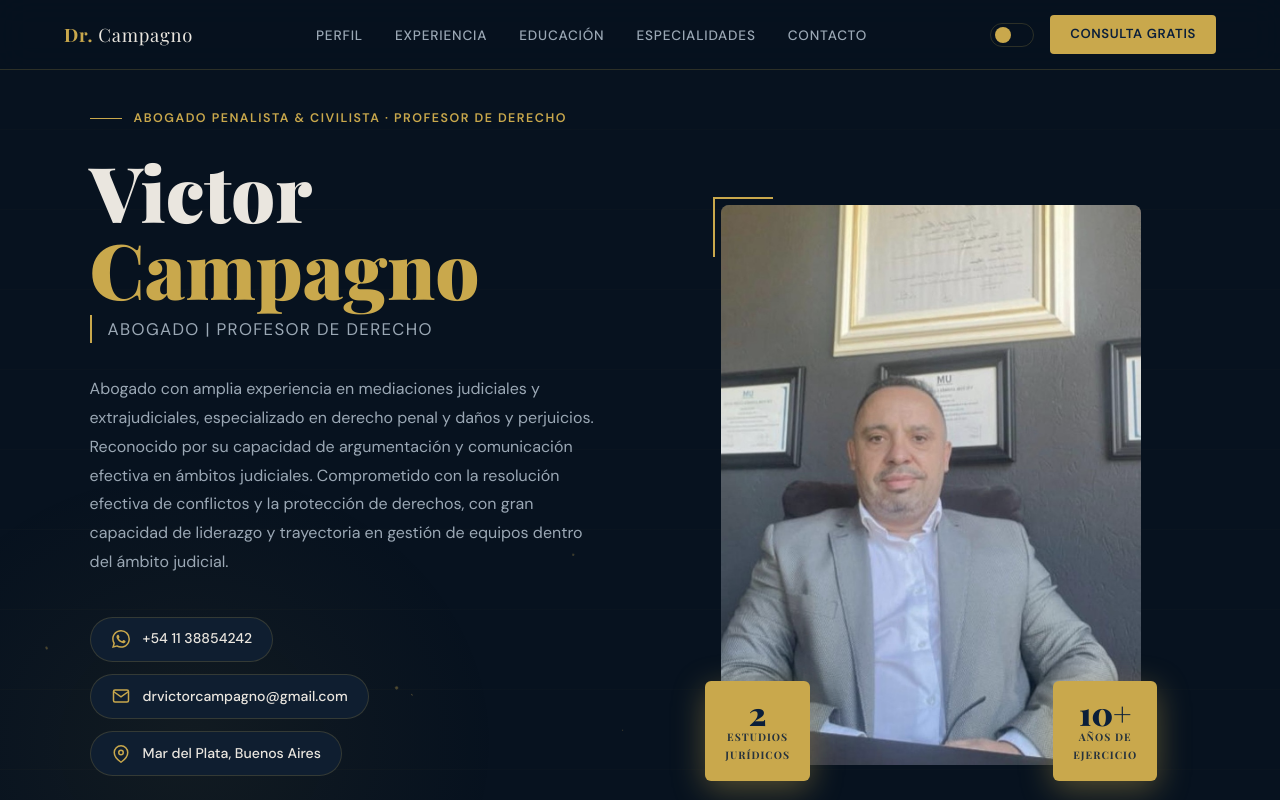
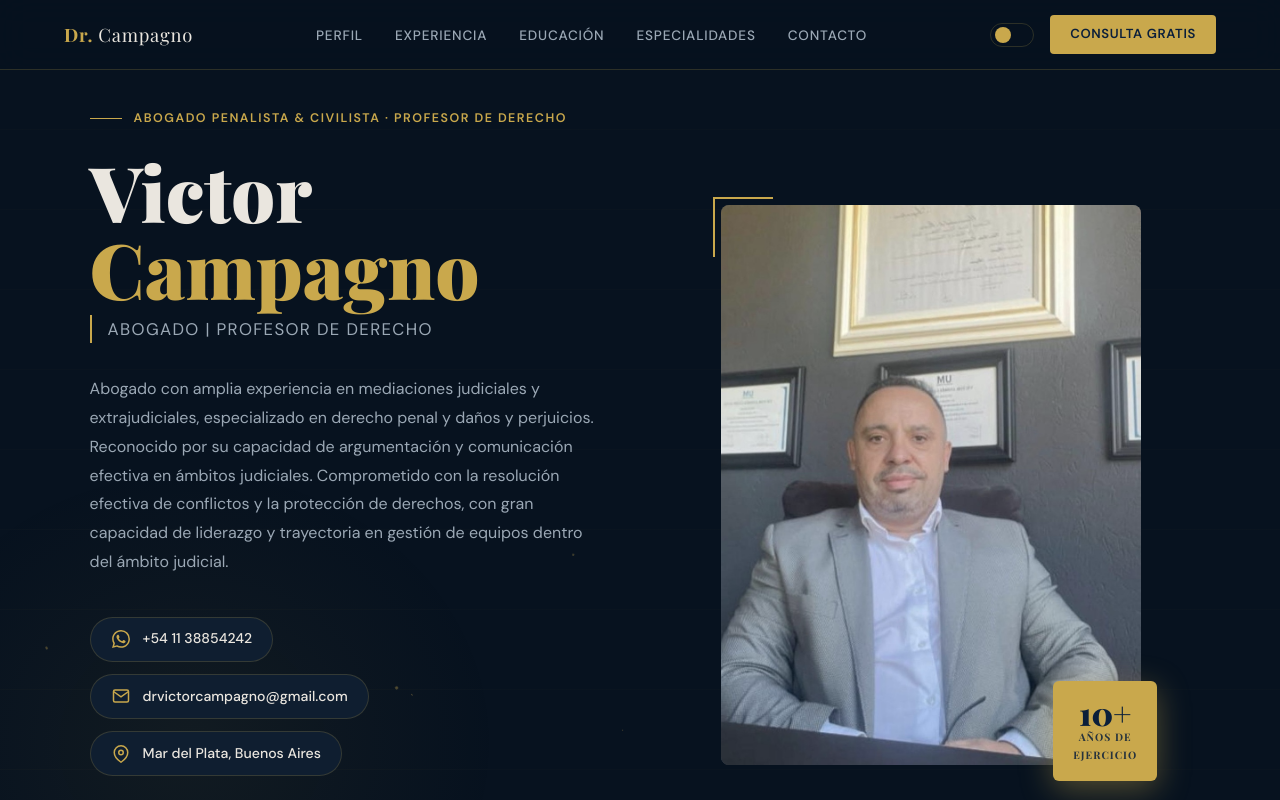
Before and after one commit to campvictor53/camp-wev, a plain HTML site: page index.html in a window 1280 px wide. Shown: the top 800 px of the page. Drawn offline with nearby package versions, Linux system fonts and the light colour scheme.

Commit message:
Arreglos 3

```diff
--- a/index.html
+++ b/index.html
@@ -603,10 +603,7 @@
         <div class="num">10+</div>
         <div class="lbl">Años de<br>ejercicio</div>
       </div>
-      <div class="hero-photo-badge" style="bottom:-16px; left:-16px; right:auto;">
-        <div class="num">2</div>
-        <div class="lbl">Estudios<br>jurídicos</div>
-      </div>
+
     </div>
   </div>
 </section>
```
